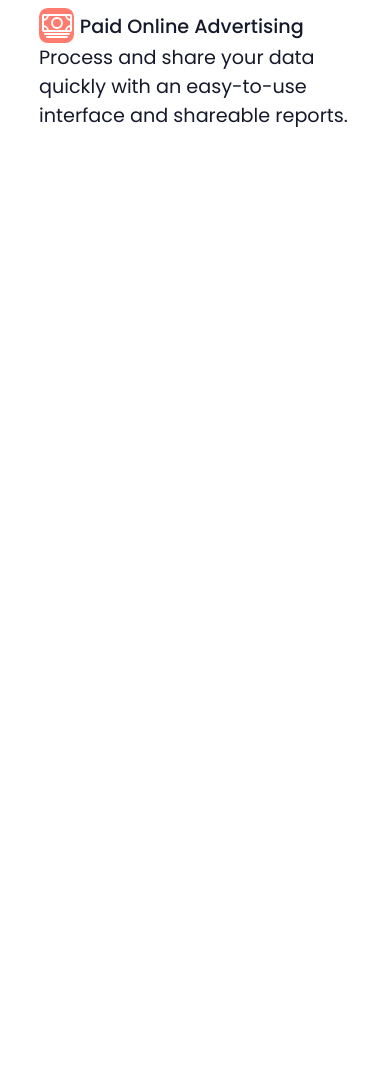
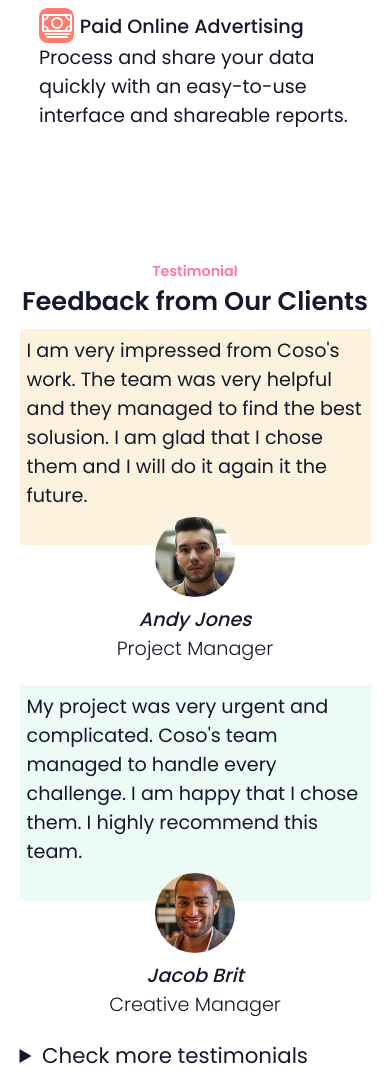
Before and after one commit to angelicazgr/coso, a plain HTML site: page src/index.html in a window 390 px wide. Shown: the part 3933-5004 px from the top of the page. Before the commit the page ends 4175 px from the top, so only its background shows below. Drawn offline with nearby package versions, Linux system fonts and the light colour scheme.

Commit message:
testimonials

```diff
--- a/src/general.css
+++ b/src/general.css
@@ -27,6 +27,9 @@ h6 {
   margin-right: 10%;
   width: 80%;
 }
+summary {
+  cursor: pointer;
+}
 
 @media only screen and (max-width: 1025px) {
   .container {
--- a/src/index.html
+++ b/src/index.html
@@ -11,6 +11,7 @@
     <link rel="stylesheet" href="collaborate.css" />
     <link rel="stylesheet" href="brand-strategy.css" />
     <link rel="stylesheet" href="what-we-do.css" />
+    <link rel="stylesheet" href="testimonials.css" />
     <link rel="preconnect" href="https://fonts.googleapis.com" />
     <link rel="preconnect" href="https://fonts.gstatic.com" crossorigin />
     <link
@@ -222,6 +223,59 @@
         </div>
       </div>
     </section>
+    <section class="testimonials">
+      <h6 class="pink-label">Testimonial</h6>
+      <h3 class="label">Feedback from Our Clients</h3>
+      <div class="testimonials-design">
+        <div class="testimonials-display">
+          <div class="first-client">
+            <blockquote class="first-quote">
+              I am very impressed from Coso's work. The team was very helpful
+              and they managed to find the best solusion. I am glad that I chose
+              them and I will do it again it the future.
+            </blockquote>
+            <div class="client-details">
+              <img class="client-img" src="images/client-1.jpg" alt="client" />
+              <cite class="client-name">Andy Jones</cite>
+              <div class="client-title">Project Manager</div>
+            </div>
+          </div>
+          <div class="second-client">
+            <blockquote class="second-quote">
+              My project was very urgent and complicated. Coso's team managed to
+              handle every challenge. I am happy that I chose them. I highly
+              recommend this team.
+            </blockquote>
+            <div class="client-details">
+              <img class="client-img" src="images/client-2.jpg" alt="client" />
+              <cite class="client-name">Jacob Brit</cite>
+              <div class="client-title">Creative Manager</div>
+            </div>
+          </div>
+          <details>
+            <summary>Check more testimonials</summary>
+            <div class="third-client">
+              <blockquote class="third-quote">
+                Coso is a high-quality company. They can provide you modern and
+                well-approched solutions without spending loads of money and
+                time. In my opinion their work worth the money that you will
+                pay.
+              </blockquote>
+              <div class="client-details">
+                <img
+                  class="client-img"
+                  src="images/client-3.jpg"
+                  alt="client"
+                />
+                <cite class="client-name">Felicia Martinez</cite>
+                <div class="client-title">Project Manager</div>
+              </div>
+            </div>
+          </details>
+        </div>
+        <div class="pink-box"></div>
+      </div>
+    </section>
     <script
       type="module"
       src="https://unpkg.com/ionicons@5.5.2/dist/ionicons/ionicons.esm.js"
--- /dev/null
+++ b/src/testimonials.css
@@ -0,0 +1,96 @@
+.testimonials .pink-label {
+  margin-top: 12%;
+  margin-bottom: 0;
+  text-align: center;
+}
+.testimonials .label {
+  font-size: 140%;
+  text-align: center;
+  margin-bottom: 2%;
+}
+
+.testimonials-design {
+  display: flex;
+  justify-content: space-between;
+}
+.testimonials-display {
+  width: 60%;
+  margin: 0 5%;
+  display: grid;
+  grid-template-columns: repeat(2, 1fr);
+  grid-gap: 2%;
+}
+.pink-box {
+  width: 30%;
+  height: auto;
+  background-color: #f8e7ec;
+}
+.first-quote {
+  background-color: #fdf2de;
+}
+.second-quote {
+  background-color: #ecfbf6;
+}
+.third-quote {
+  background-color: #f3fbf7;
+}
+.first-quote,
+.second-quote,
+.third-quote {
+  padding: 2% 2% 10% 2%;
+}
+
+.client-details {
+  text-align: center;
+  margin-top: -8%;
+}
+
+.client-img {
+  border-radius: 50%;
+  width: 80px;
+}
+
+.client-details .client-name {
+  display: block;
+  font-weight: 500;
+}
+
+.client-details .client-title {
+  margin-bottom: 2%;
+  font-weight: 300;
+}
+/* -----------media----------------- */
+@media only screen and (max-width: 1025px) {
+  .testimonials-display {
+    width: 80%;
+    margin: 0 5%;
+  }
+  .pink-box {
+    width: 10%;
+  }
+  .client-details .client-name,
+  .client-details .client-title {
+    font-size: 90%;
+  }
+}
+@media only screen and (max-width: 426px) {
+  .testimonials .pink-label {
+    margin-top: 5%;
+  }
+  .testimonials .label {
+    font-size: 120%;
+  }
+  .testimonials-display {
+    width: 90%;
+    margin: 0 5%;
+    grid-template-columns: 1fr;
+  }
+  .pink-box {
+    display: none;
+  }
+  .first-quote,
+  .second-quote,
+  .third-quote {
+    font-size: 90%;
+  }
+}
```
Also changed, not shown: src/images/client-1.jpg (added), src/images/client-2.jpg (added), src/images/client-3.jpg (added).
